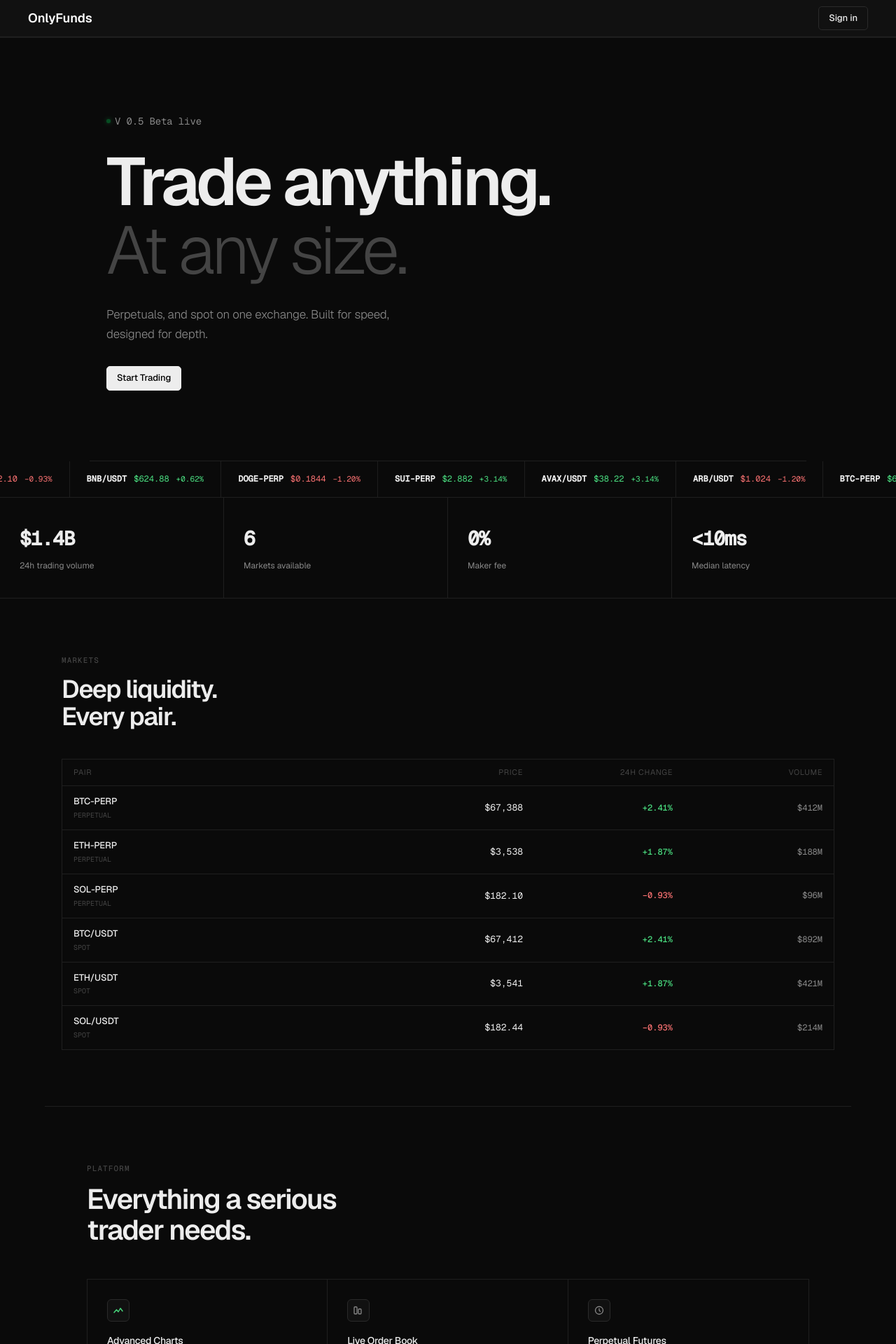
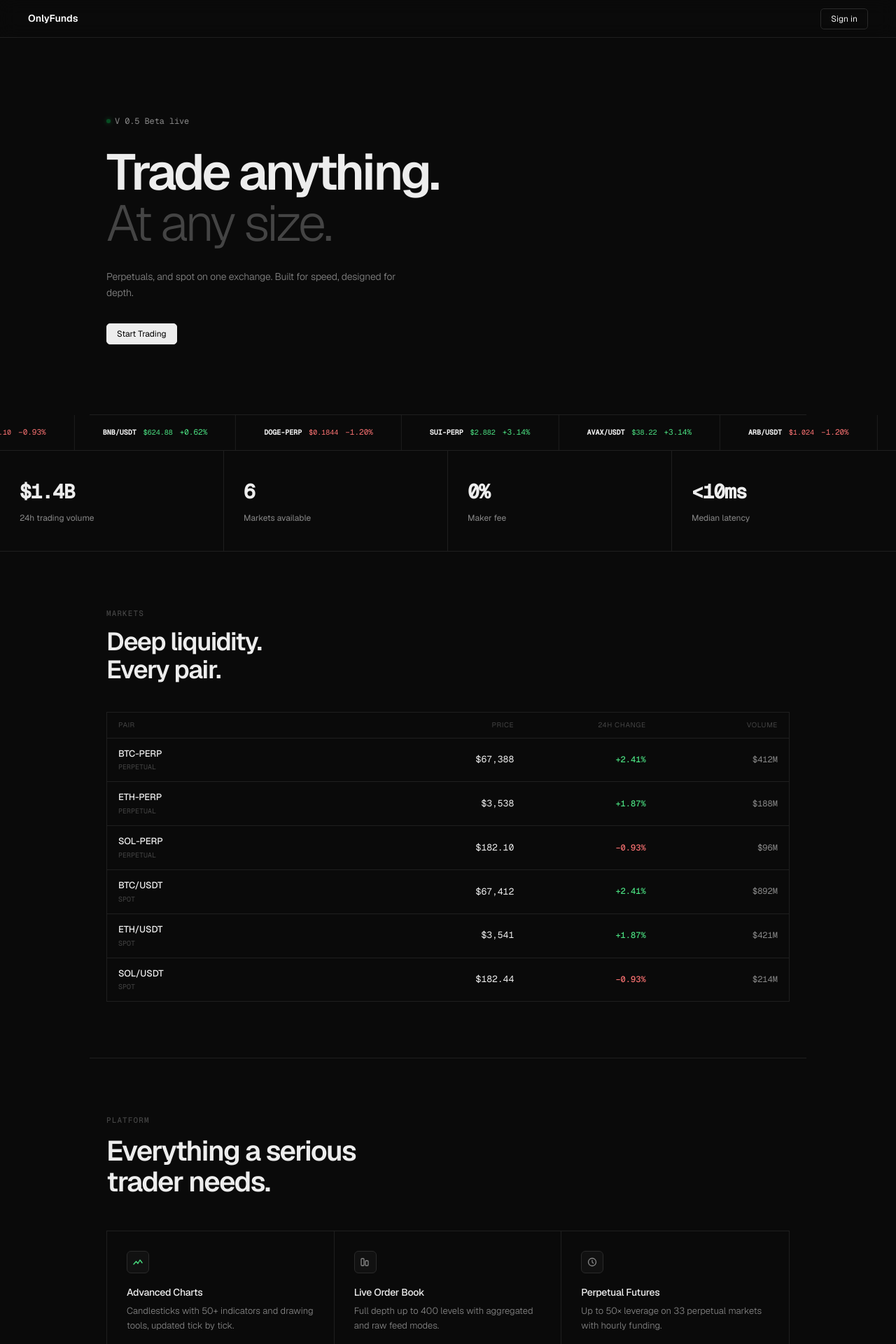
Before and after one commit to Bhargav16exd/CEX-Frontend, a React (Vite) app: page / in a window 1280 px wide. Shown: the top 1920 px of the page at 70% size. Built offline with nearby package versions, Linux system fonts and the light colour scheme.

Commit message:
fix: changed dashboard style

```diff
--- a/src/index.css
+++ b/src/index.css
@@ -10,4 +10,12 @@
     -ms-overflow-style: none;  /* IE and Edge */
     scrollbar-width: none;  /* Firefox */
   }
+
+  .text-2xs {
+    font-size: 10px;
   }
+
+  .text-3xs {
+    font-size: 8px;
+  }
+}
--- a/src/pages/LandingPage.tsx
+++ b/src/pages/LandingPage.tsx
@@ -110,7 +110,7 @@ const Dot = ({ className = "" }) => (
 function Nav() {
   return (
     <nav
-      className="w-full fixed top-0 left-0 z-50 flex items-center  border-b-2 bg-[#111111]"
+      className="w-full fixed top-0 left-0 z-50 flex items-center  border-b"
       style={{
         height: 54,
         borderColor: "#1f1f1f",
@@ -120,7 +120,7 @@ function Nav() {
     >
        <div className="flex justify-between items-center w-full gap-10 px-10">
 
-            <h1 className="font-semibold text-lg text-white">
+            <h1 className="font-semibold text-white">
               OnlyFunds
             </h1>
 
@@ -139,19 +139,21 @@ function Hero() {
       className="mx-auto px-6 border-b max-w-5xl"
       style={{ paddingTop: 160, paddingBottom: 100, borderColor: "#1f1f1f" }}
     >
-      <div className="inline-flex items-center gap-1.5 mb-7 text-sm" style={{ color: "#888", fontFamily: "Geist Mono, monospace", letterSpacing: "-.01em" }}>
+      <div className="inline-flex items-center gap-1.5 mb-7 text-xs" style={{ color: "#888", fontFamily: "Geist Mono, monospace", letterSpacing: "-.01em" }}>
         <Dot />
         V 0.5 Beta live
       </div>
 
       <h1
-      className="text-8xl tracking-tighter mb-7"
+      className="text-7xl tracking-tighter mb-7"
       style={{ fontWeight: 600, lineHeight: 1.02, color: "#ededed" }}>
         Trade anything.<br />
         <span style={{ color: "#444", fontWeight: 300 }}>At any size.</span>
       </h1>
 
-      <p style={{ fontSize: 17, color: "#888", fontWeight: 300, maxWidth: 440, lineHeight: 1.65, letterSpacing: "-.01em", marginBottom: 32 }}>
+      <p
+      className="text-sm"
+      style={{ color: "#888", fontWeight: 300, maxWidth: 440, lineHeight: 1.65, letterSpacing: "-.01em", marginBottom: 32 }}>
         Perpetuals, and spot on one exchange. Built for speed, designed for depth.
       </p>
 
@@ -172,8 +174,8 @@ function Ticker() {
         {doubled.map((t, i) => (
           <div
             key={i}
-            className="flex items-center gap-2.5 border-r shrink-0 py-4 px-6"
-            style={{ borderColor: "#1f1f1f", fontFamily: "Geist Mono, monospace", fontSize: 12, whiteSpace: "nowrap" }}
+            className="flex items-center gap-2.5 border-r shrink-0 py-4 px-10 text-2xs"
+            style={{ borderColor: "#1f1f1f", fontFamily: "Geist Mono, monospace", whiteSpace: "nowrap" }}
           >
             <span style={{ color: "#ededed", fontWeight: 900 }}>{t.sym}</span>
             <span style={{ color: t.up ? "#4ade80" : "#f87171" }}>{t.price}</span>
@@ -206,7 +208,7 @@ function Stats() {
 
 function MarketsSection() {
   return (
-    <div className="mx-auto px-6 border-b max-w-6xl" style={{ padding: "80px 24px", borderColor: "#1f1f1f" }}>
+    <div className="mx-auto px-6 border-b max-w-5xl" style={{ padding: "80px 24px", borderColor: "#1f1f1f" }}>
       <div style={{ fontSize: 11, color: "#444", textTransform: "uppercase", letterSpacing: ".1em", fontWeight: 500, marginBottom: 12, fontFamily: "Geist Mono, monospace" }}>Markets</div>
       <h2
       className="text-4xl"
@@ -215,7 +217,7 @@ function MarketsSection() {
       </h2>
 
       <div className="border mt-10" style={{ borderColor: "#1f1f1f" }}>
-        <div className="grid border-b" style={{ gridTemplateColumns: "2fr 1fr 1fr 1fr", padding: "10px 16px", fontSize: 11, color: "#444", textTransform: "uppercase", letterSpacing: ".06em", borderColor: "#1f1f1f", background: "#0a0a0a" }}>
+        <div className="grid border-b" style={{ gridTemplateColumns: "2fr 1fr 1fr 1fr", padding: "10px 16px", fontSize: 10, color: "#444", textTransform: "uppercase", letterSpacing: ".06em", borderColor: "#1f1f1f", background: "#0a0a0a" }}>
           <span>Pair</span>
           <span className="text-right">Price</span>
           <span className="text-right">24h Change</span>
@@ -246,7 +248,7 @@ function MarketsSection() {
 
 function FeaturesSection() {
   return (
-    <div className="mx-auto px-6 border-b" style={{ maxWidth: 1080, padding: "80px 24px", borderColor: "#1f1f1f" }}>
+    <div className="mx-auto px-6 border-b max-w-5xl" style={{ padding: "80px 24px", borderColor: "#1f1f1f" }}>
       <div style={{ fontSize: 11, color: "#444", textTransform: "uppercase", letterSpacing: ".1em", fontWeight: 500, marginBottom: 12, fontFamily: "Geist Mono, monospace" }}>Platform</div>
       <h2 style={{ fontSize: "clamp(24px,3.5vw,40px)", fontWeight: 600, letterSpacing: "-.04em", lineHeight: 1.1, marginBottom: 12 }}>
         Everything a serious<br />trader needs.
@@ -302,7 +304,7 @@ function OrderBookCard() {
       {[...asks].reverse().map((a, i) => {
         const pct = (+a.s / maxS * 95).toFixed(0);
         return (
-          <div key={i} className="grid relative" style={{ gridTemplateColumns: "1fr 1fr 1fr", padding: "3px 14px", fontFamily: "Geist Mono, monospace", fontSize: 11, lineHeight: 1.8 }}>
+          <div key={i} className="grid relative my-1" style={{ gridTemplateColumns: "1fr 1fr 1fr", padding: "3px 14px", fontFamily: "Geist Mono, monospace", fontSize: 11, lineHeight: 1.8 }}>
             <div className="absolute right-0 top-0 bottom-0" style={{ width: `${pct}%`, background: "#ef4444", opacity: .08 }} />
             <span style={{ color: "#f87171" }}>{a.p.toLocaleString()}</span>
             <span className="text-right" style={{ color: "#888" }}>{a.s}</span>
@@ -318,7 +320,7 @@ function OrderBookCard() {
       {bids.map((b, i) => {
         const pct = (+b.s / maxS * 95).toFixed(0);
         return (
-          <div key={i} className="grid relative" style={{ gridTemplateColumns: "1fr 1fr 1fr", padding: "3px 14px", fontFamily: "Geist Mono, monospace", fontSize: 11, lineHeight: 1.8 }}>
+          <div key={i} className="grid relative my-1" style={{ gridTemplateColumns: "1fr 1fr 1fr", padding: "3px 14px", fontFamily: "Geist Mono, monospace", fontSize: 11, lineHeight: 1.8 }}>
             <div className="absolute right-0 top-0 bottom-0" style={{ width: `${pct}%`, background: "#22c55e", opacity: .08 }} />
             <span style={{ color: "#4ade80" }}>{b.p.toLocaleString()}</span>
             <span className="text-right" style={{ color: "#888" }}>{b.s}</span>
@@ -332,10 +334,10 @@ function OrderBookCard() {
 
 function OrderBookSection() {
   return (
-    <div className="mx-auto px-6 border-b" style={{ maxWidth: 1080, padding: "80px 24px", borderColor: "#1f1f1f" }}>
+    <div className="mx-auto px-6 border-b max-w-5xl" style={{ padding: "80px 24px", borderColor: "#1f1f1f" }}>
       <div className="grid gap-20 items-center" style={{ gridTemplateColumns: "1fr 1fr" }}>
         <div>
-          <div style={{ fontSize: 11, color: "#444", textTransform: "uppercase", letterSpacing: ".1em", fontWeight: 500, marginBottom: 12, fontFamily: "Geist Mono, monospace" }}>Order Book</div>
+          <div style={{ fontSize: 10, color: "#444", textTransform: "uppercase", letterSpacing: ".1em", fontWeight: 500, marginBottom: 12, fontFamily: "Geist Mono, monospace" }}>Order Book</div>
           <h2 style={{ fontSize: "clamp(24px,3.5vw,40px)", fontWeight: 600, letterSpacing: "-.04em", lineHeight: 1.1 }}>
             Depth that<br />never blinks.
           </h2>
@@ -358,7 +360,7 @@ function OrderBookSection() {
 
 function WhySection() {
   return (
-    <div className="mx-auto px-6 border-b" style={{ maxWidth: 1080, padding: "80px 24px", borderColor: "#1f1f1f" }}>
+    <div className="mx-auto px-6 border-b max-w-5xl" style={{ padding: "80px 24px", borderColor: "#1f1f1f" }}>
       <div style={{ fontSize: 11, color: "#444", textTransform: "uppercase", letterSpacing: ".1em", fontWeight: 500, marginBottom: 12, fontFamily: "Geist Mono, monospace" }}>Why OnlyFunds</div>
       <h2 style={{ fontSize: "clamp(24px,3.5vw,40px)", fontWeight: 600, letterSpacing: "-.04em", lineHeight: 1.1 }}>The edge you need.</h2>
 
@@ -381,18 +383,14 @@ function CTA() {
       <h2 style={{ fontSize: "clamp(24px,3.5vw,40px)", fontWeight: 600, letterSpacing: "-.04em", marginBottom: 12 }}>Ready to trade?</h2>
       <p style={{ fontSize: 15, color: "#888", fontWeight: 300, marginBottom: 28 }}>Join 14,000+ traders on the fastest on-chain exchange.</p>
       <div className="flex gap-2.5 justify-center">
+        <Link to={'/signin'}>
         <button
           className="rounded-[5px] cursor-pointer transition-all duration-150"
           style={{ padding: "9px 20px", fontSize: 13, fontWeight: 500, background: "#ededed", border: "1px solid #ededed", color: "#000", fontFamily: "Geist, sans-serif", letterSpacing: "-.01em" }}
           onMouseEnter={e => e.currentTarget.style.opacity = ".88"}
           onMouseLeave={e => e.currentTarget.style.opacity = "1"}
         >Start trading</button>
-        <button
-          className="rounded-[5px] cursor-pointer transition-all duration-150"
-          style={{ padding: "9px 20px", fontSize: 13, fontWeight: 500, background: "none", border: "1px solid #2a2a2a", color: "#ededed", fontFamily: "Geist, sans-serif", letterSpacing: "-.01em" }}
-          onMouseEnter={e => e.currentTarget.style.borderColor = "#444"}
-          onMouseLeave={e => e.currentTarget.style.borderColor = "#2a2a2a"}
-        >Read the docs</button>
+        </Link>
       </div>
     </div>
   );
@@ -406,13 +404,12 @@ function Footer() {
   ];
   return (
     <footer className="border-t px-6" style={{ borderColor: "#1f1f1f", padding: "48px 24px", background: "#0a0a0a" }}>
-      <div className="mx-auto grid gap-12" style={{ maxWidth: 1080, gridTemplateColumns: "1.4fr repeat(3,1fr)" }}>
+      <div className="mx-auto grid gap-12 max-w-5xl" style={{ gridTemplateColumns: "1.4fr repeat(3,1fr)" }}>
         <div>
           <div className="flex items-center gap-2 mb-2.5" style={{ fontWeight: 600, fontSize: 14, letterSpacing: "-.02em" }}>
-            <span className="grid place-items-center rounded-[3px]" style={{ width: 20, height: 20, background: "#ededed" }}>
+            <span>
               OnlyFunds
             </span>
-            APEX
           </div>
           <p style={{ fontSize: 12, color: "#444", lineHeight: 1.7, maxWidth: 180 }}>
             The next-generation centralized exchange for professional traders.
@@ -435,7 +432,7 @@ function Footer() {
         className="mx-auto flex justify-between items-center border-t"
         style={{ maxWidth: 1080, marginTop: 28, paddingTop: 20, borderColor: "#1f1f1f", fontSize: 11, color: "#444" }}
       >
-        <span>© 2026 APEX Exchange</span>
+        <span>© 2026 OnlyFunds Exchange</span>
         <div className="flex items-center gap-1.5">
           <Dot />
           All systems operational
@@ -493,8 +490,8 @@ export default function LandingPage() {
 function ButtonBlack({name}:{name:string}){
   return(
     <button
-      className="px-3.5 py-1.5 rounded-[5px] cursor-pointer transition-all duration-150 border border-[#2a2a2a] text-[#ededed]"
-      style={{ fontSize: 13, fontWeight: 500, letterSpacing: "-.01em",  color: "#ededed", fontFamily: "Geist, sans-serif" }}
+      className="text-xs px-3.5 py-1.5 rounded-[5px] cursor-pointer transition-all duration-150 border border-[#2a2a2a] text-[#ededed]"
+      style={{ color: "#ededed", fontFamily: "Geist, sans-serif" }}
       onMouseEnter={e => e.currentTarget.style.borderColor = "#444"}
       onMouseLeave={e => e.currentTarget.style.borderColor = "#2a2a2a"}
     >{name}</button>
@@ -504,8 +501,8 @@ function ButtonBlack({name}:{name:string}){
 function ButtonWhite({name}:{name:string}){
   return(
     <button
-      className="px-3.5 py-1.5 rounded-[5px] cursor-pointer transition-all duration-150"
-      style={{ fontSize: 13, fontWeight: 500, letterSpacing: "-.01em", background: "#ededed", border: "1px solid #ededed", color: "#000", fontFamily: "Geist, sans-serif" }}
+      className="text-xs px-3.5 py-1.5 rounded-[5px] cursor-pointer transition-all duration-150"
+      style={{ background: "#ededed", border: "1px solid #ededed", color: "#000", fontFamily: "Geist, sans-serif" }}
       onMouseEnter={e => e.currentTarget.style.opacity = ".88"}
       onMouseLeave={e => e.currentTarget.style.opacity = "1"}
     >{name}</button>
```
Lines whose indentation alone changed are shown as unchanged.
